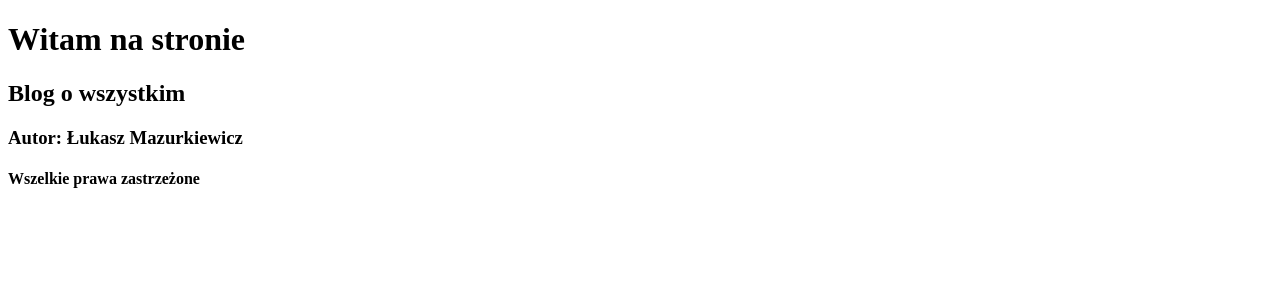
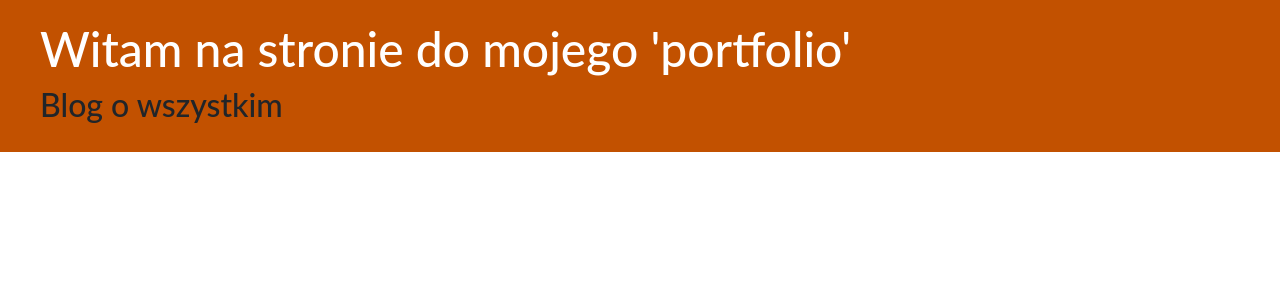
Before and after one commit to ichtys77/django-blog, a Django app: page / in a window 1280 px wide. Shown: the top 300 px of the page. Run offline with Django 4.2, Linux system fonts and the light colour scheme; data that the repository does not hold is empty.

Commit message:
ADD css styles

```diff
--- /dev/null
+++ b/blog/static/css/blog.css
@@ -0,0 +1,46 @@
+.page-header {
+  background-color: #C25100;
+  margin-top: 0;
+  padding: 20px 20px 20px 40px;
+}
+
+.page-header h1, .page-header h1 a, .page-header h1 a:visited, .page-header h1 a:active {
+  color: #ffffff;
+  font-size: 36pt;
+  text-decoration: none;
+}
+
+.content {
+  margin-left: 40px;
+}
+
+h1, h2, h3, h4 {
+  font-family: 'Lato', cursive;
+}
+
+.data {
+  color: #828282;
+}
+
+.save {
+  float: right;
+}
+
+.post-form textarea, .post-form input {
+  width: 100%;
+}
+
+.top-menu, .top-menu:hover, .top-menu:visited {
+  color: #ffffff;
+  float: right;
+  font-size: 26pt;
+  margin-right: 20px;
+}
+
+.post {
+  margin-bottom: 70px;
+}
+
+.post h2 a, .post h1 a:visited {
+  color: #000000;
+}
--- a/blog/templates/blog/post_list.html
+++ b/blog/templates/blog/post_list.html
@@ -1,27 +1,36 @@
-<!DOCTYPE html>
+{% load static %}
 <html lang="pl">
 <head>
   <meta charset="UTF-8">
   <title>BLOG przedziwny</title>
+  <link href="https://cdn.jsdelivr.net/npm/bootstrap@5.1.3/dist/css/bootstrap.min.css" rel="stylesheet" integrity="sha384-1BmE4kWBq78iYhFldvKuhfTAU6auU8tT94WrHftjDbrCEXSU1oBoqyl2QvZ6jIW3" crossorigin="anonymous">
+  <link rel="stylesheet" href="{% static 'css/blog.css' %}">
 </head>
 
 <body>
-  <div>
-    <h1>Witam na stronie</h1>
+  <div class="page-header">
+    <h1><a href="">Witam na stronie do mojego 'portfolio'</a></h1>
     <h2>Blog o wszystkim</h2>
-    <h3>Autor: Łukasz Mazurkiewicz</h3>
-    <h4>Wszelkie prawa zastrzeżone</h4>
   </div>
 
+<div class="content container">
+  <div class="row">
   {% for post in posts %}
-  <div>
-    <p>opublikowany: {{ post.published_date }}</p>
-    <h2><a href="">{{ post.title }}</a></h2>
-    <em>{{ post.text|linebreaksbr }}</em>
+    <div class="col-md-8">
+      <div class="post">
+        <div class="data">
+          <p>opublikowany: {{ post.published_date }}</p>
+        </div>
+        <h2><a href="">{{ post.title }}</a></h2>
+        <em>{{ post.text|linebreaksbr }}</em>
+      </div>
+      {% endfor %}
+    </div>
   </div>
-  {% endfor %}
+</div>
 
-  <div>
+
+  <div class="footer">
   </div>
 </body>
 </html>
```
